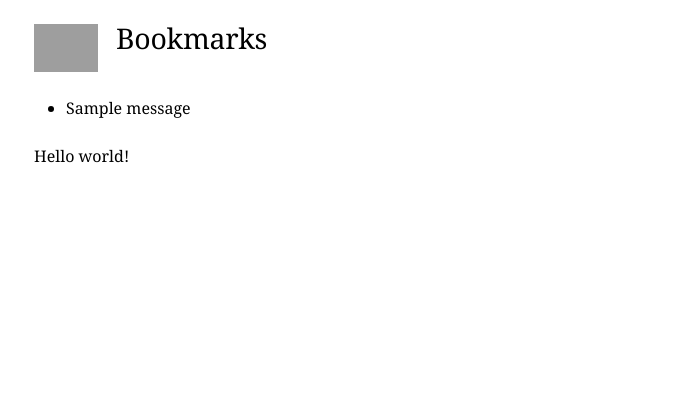
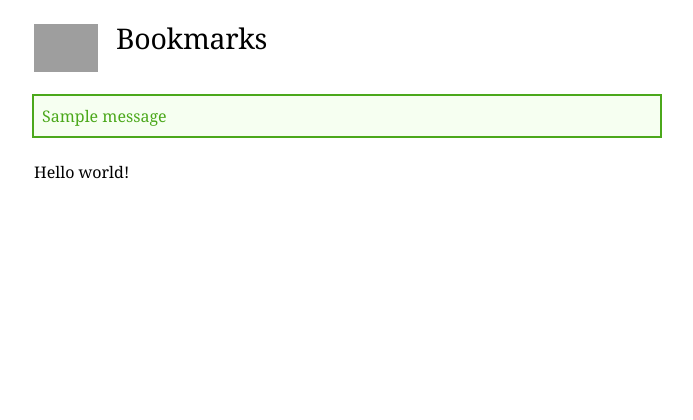
Before and after one commit to frjo/bookmarks, a Django app: template home/templates/home/home.html in a window 1280 px wide. Shown: the top 420 px of the page, without its empty margins (124-817 px from the left). Run offline with Django 5.2, Linux system fonts and the light colour scheme; the template is opened without the code that fills it, so the values that code supplies are empty; tables that the repository leaves empty hold one stand-in row (values such as "Sample post"); one stand-in notice (Sample message) is shown; grey boxes are pictures that could not be loaded.

Commit message:
Messages styling.

```diff
--- a/accounts/templates/accounts/account.html
+++ b/accounts/templates/accounts/account.html
@@ -39,7 +39,7 @@
       <p>
         {% trans "Your bookmarklet:" %} <strong><a href="javascript:q=location.href;p=document.title;if(document.getSelection)%7Bd=document.getSelection();%7Delse%7Bd='';%7D;void(open('{{ request.scheme }}://{{ request.get_host }}/{{ user.slug }}/add/?bookmarklet=1&url='+encodeURIComponent(q)+'&title='+encodeURIComponent(p)+'&description='+encodeURIComponent(d),'Bookmark','toolbar=no,width=650,height=450'));">{% trans "Bookmark" %}</a></strong>
       </p>
-      <p>{% trans "Drag the \"Bookmark\" bookmarklet to e.g. your favorite bar. Clicking it will open a small window with a form to save a bookmark. Url and title will be prefilled from the current web site. If you select some text it will be copied in as a description. Quick and easy way to save a bookmark." %}</p>
+      <p><small>{% trans 'Drag the "Bookmark" bookmarklet to e.g. your favorite bar. Clicking it will open a small window with a form to save a bookmark. Url and title will be prefilled from the current web site. If you select some text it will be copied in as a description. Quick and easy way to save a bookmark.' %}</small></p>
     </section>
 
     <section aria-labelledby="api-heading">
--- a/assets_src/css/_custom.css
+++ b/assets_src/css/_custom.css
@@ -46,7 +46,7 @@ textarea {
 
   ul {
     padding-inline-start: 0;
-    list-style-type: none;
+    list-style: none;
 
     @media (min-width: 999px) {
       list-style-type: circle;
--- a/assets_src/css/components/_messages.css
+++ b/assets_src/css/components/_messages.css
@@ -1,4 +1,9 @@
 /* Messages */
+
+.messages {
+  padding-inline-start: 0;
+  list-style: none;
+}
 
 .message {
   padding: .5rem;
--- a/templates/base.html
+++ b/templates/base.html
@@ -59,9 +59,9 @@
 
     <main class="main layout__main">
       {% if messages %}
-        <ul aria-label="{% trans 'Notifications' %}">
+        <ul class="messages" aria-label="{% trans 'Notifications' %}">
           {% for message in messages %}
-            <li role="status">{{ message }}</li>
+            <li class="message {{ message.tags }}" role="status">{{ message }}</li>
           {% endfor %}
         </ul>
       {% endif %}
--- a/templates/base_slim.html
+++ b/templates/base_slim.html
@@ -24,9 +24,9 @@
 
     <main class="main">
       {% if messages %}
-        <ul aria-label="{% trans 'Notifications' %}">
+        <ul class="messages" aria-label="{% trans 'Notifications' %}">
           {% for message in messages %}
-            <li role="status">{{ message }}</li>
+            <li class="message {{ message.tags }}" role="status">{{ message }}</li>
           {% endfor %}
         </ul>
       {% endif %}
```
